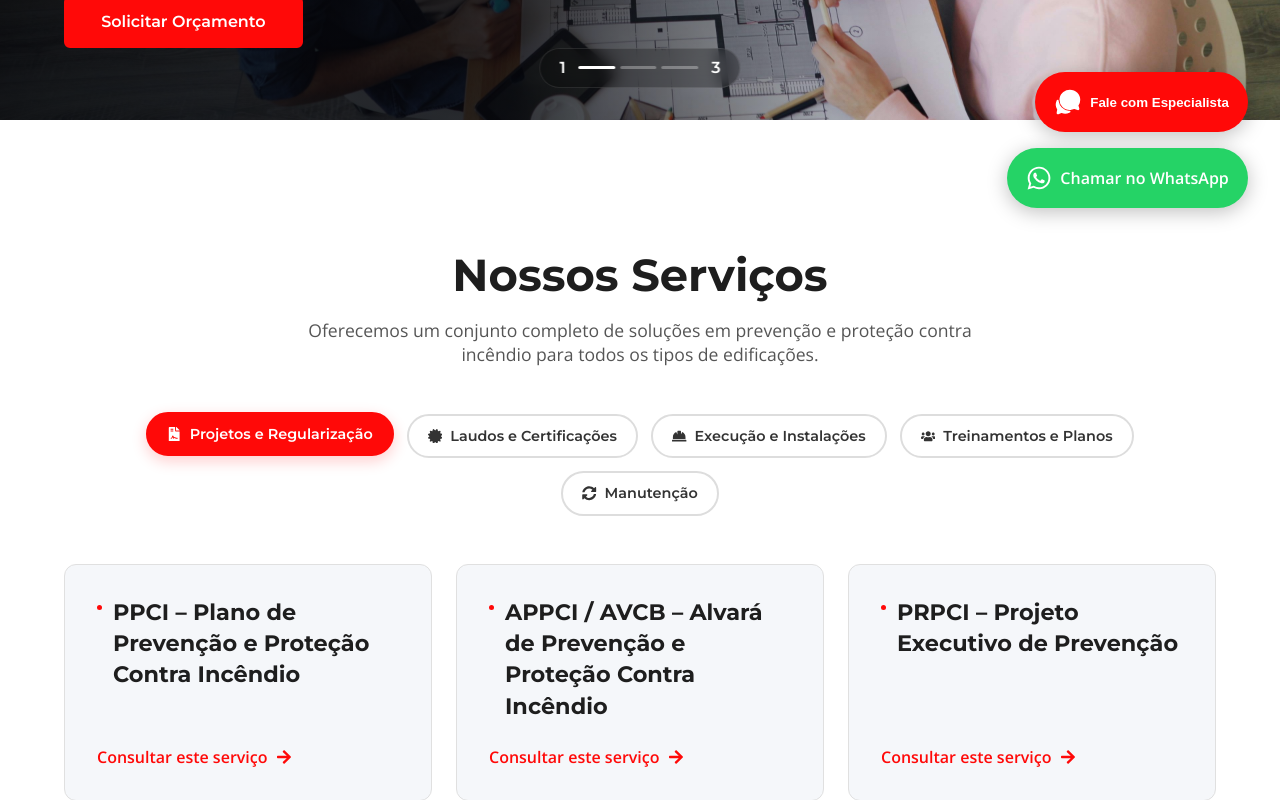
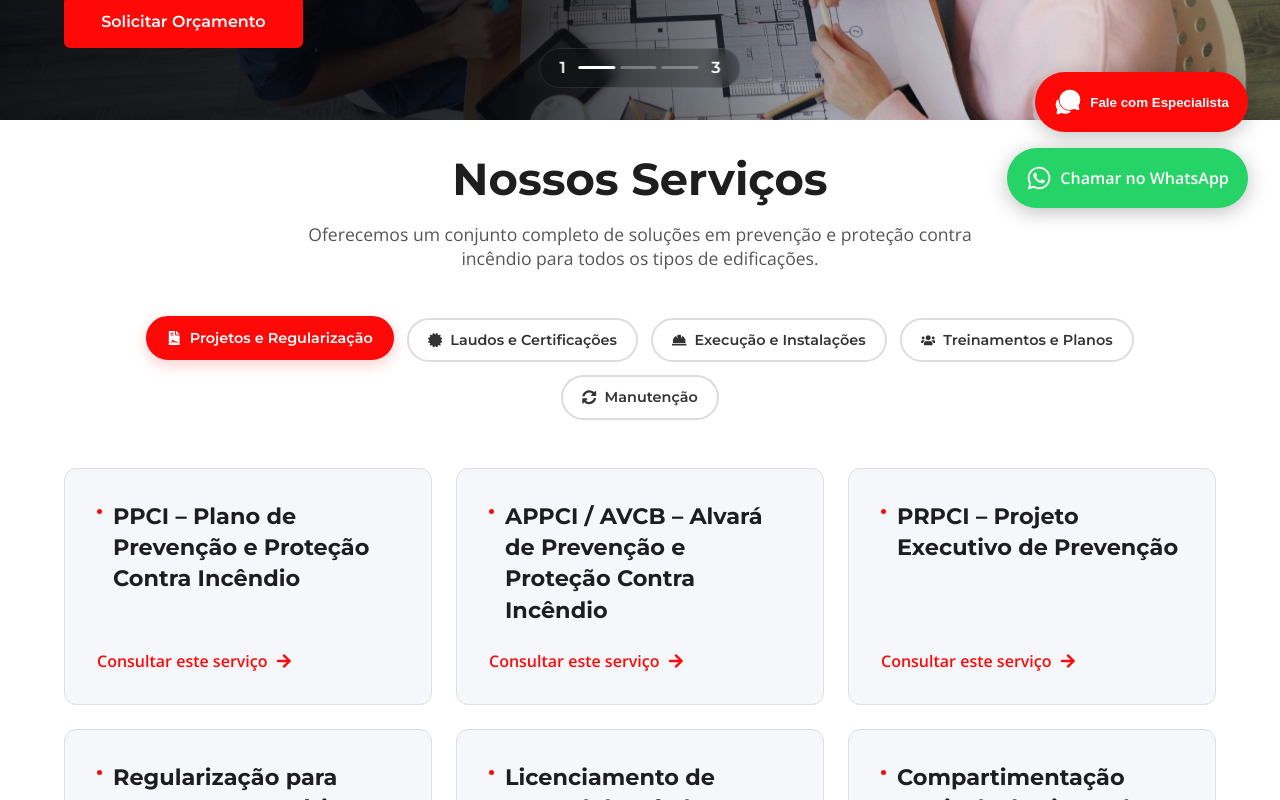
Before and after one commit to giovanemartinz/site-defender-engenharia, a Next.js app: page / in a window 1280 px wide. Shown: the part 560-1360 px from the top of the page. Built offline with nearby package versions, Linux system fonts and the light colour scheme.

Commit message:
first commit

```diff
--- a/src/components/DynamicServicesSection/DynamicServicesSection.module.css
+++ b/src/components/DynamicServicesSection/DynamicServicesSection.module.css
@@ -1,6 +1,6 @@
 /* ATUALIZADO: Mais espaçamento superior (suspiro) */
 .servicesSection {
-  padding: 8rem 5% 6rem;
+  padding: 2rem 5% 6rem;
   background: var(--color-light-primary);
 }
 
```
